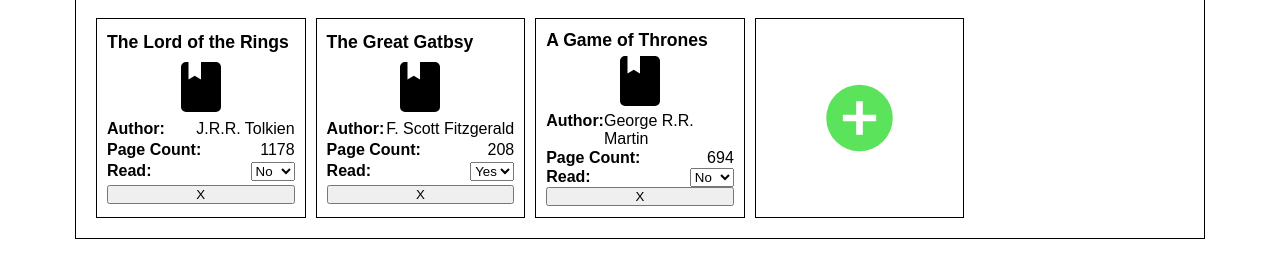
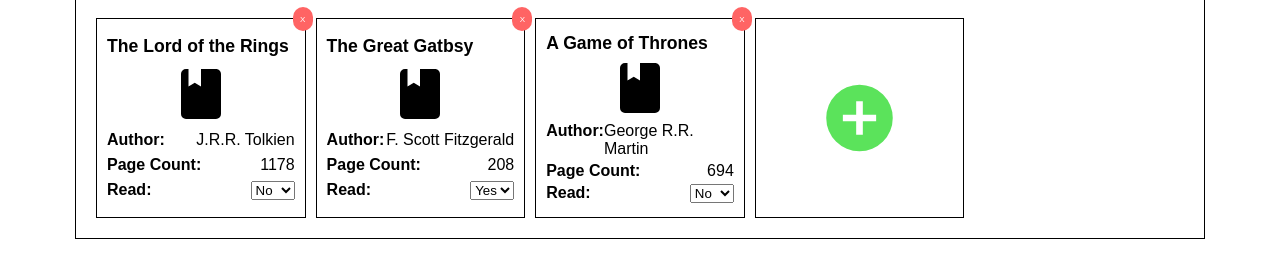
Before and after one commit to devin-hale/OP-Library-App, a plain HTML site: page index.html in a window 1280 px wide. Shown: the part 58-336 px from the top of the page. Drawn offline with Linux system fonts and the light colour scheme.

Commit message:
Styled and positioned remove button

```diff
--- a/javascript.js
+++ b/javascript.js
@@ -105,7 +105,7 @@ function newBook(newBookGenerate) {
         }
     })*/
 
-    // I'm so hyped that I was able to make this.  It's a revised one line version of the above eventlistener that doesn't require a loop.
+    // I'm so hyped that I was able to make this.  It's beautiful.  It's a revised one line version of the above eventlistener that doesn't require a loop.
     newReadData.addEventListener('change', a => {library[Array.from(a.target.parentNode.parentNode.parentNode.children).indexOf(a.target.parentNode.parentNode)].read = a.target.value;})
 
     let removeButton = document.createElement('button');
--- a/styles.css
+++ b/styles.css
@@ -97,6 +97,7 @@ input.newPagesData {
 }
 
 .book {
+    position: relative;
     border: 1px solid black;
     padding: 10px;
     display: flex;
@@ -109,3 +110,29 @@ input.newPagesData {
     flex-direction: row;
     justify-content: space-between;
 }
+
+.removeButton {
+    transition: .05s;
+    position: absolute;
+    border: 0px;
+    top: -6%;
+    right: -4%;
+    border-radius: 20px;
+    max-width: fit-content;
+    align-self: center;
+    font-size: 50%;
+    padding: 7.5px;
+    color: white;
+    background-color: rgb(255, 100, 100);
+}
+
+.removeButton:hover {
+    cursor: pointer;
+    transition: .05s;
+    font-size: 60%;
+}
+
+.removeButton:active {
+    cursor: pointer;
+    font-size: 45%;
+}
```
